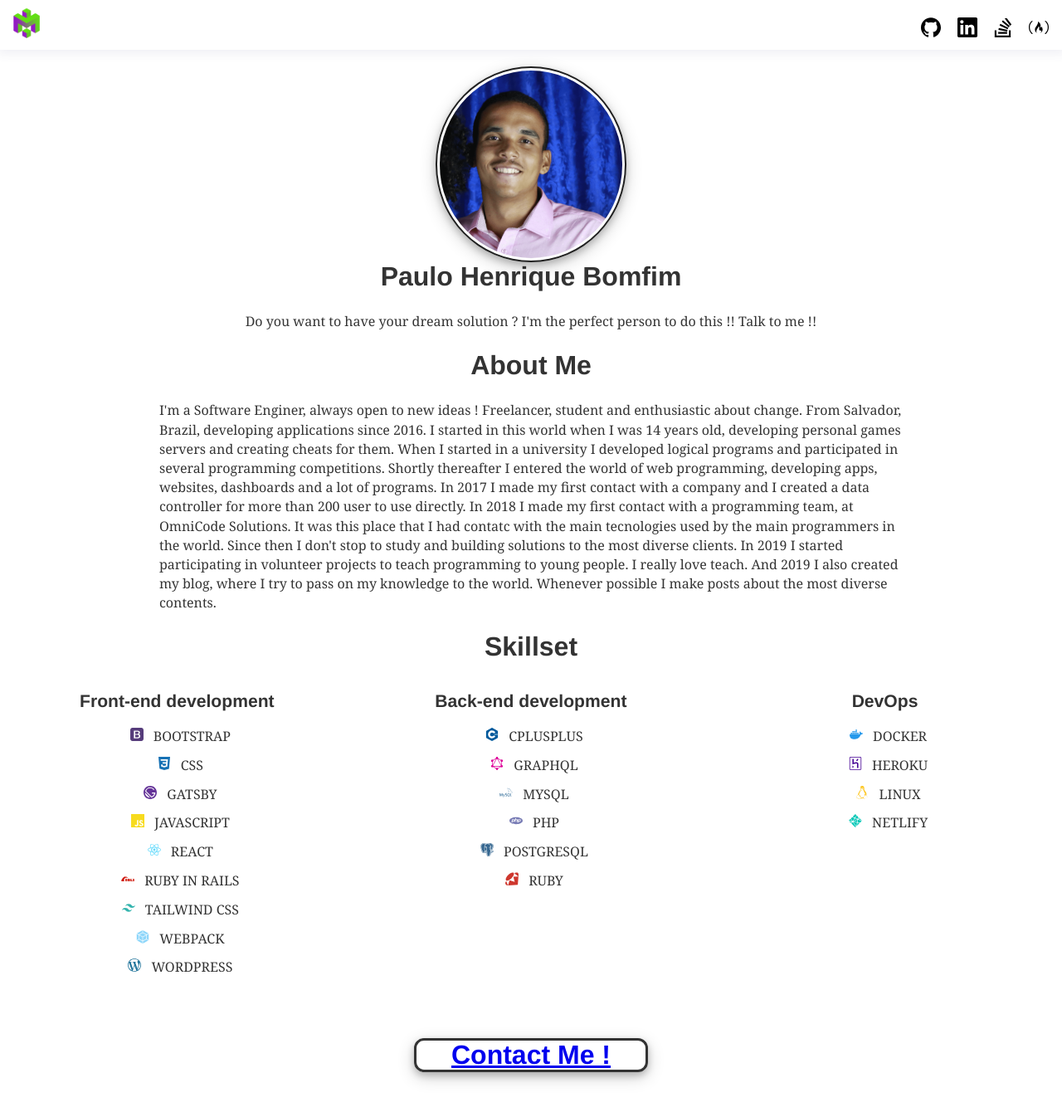
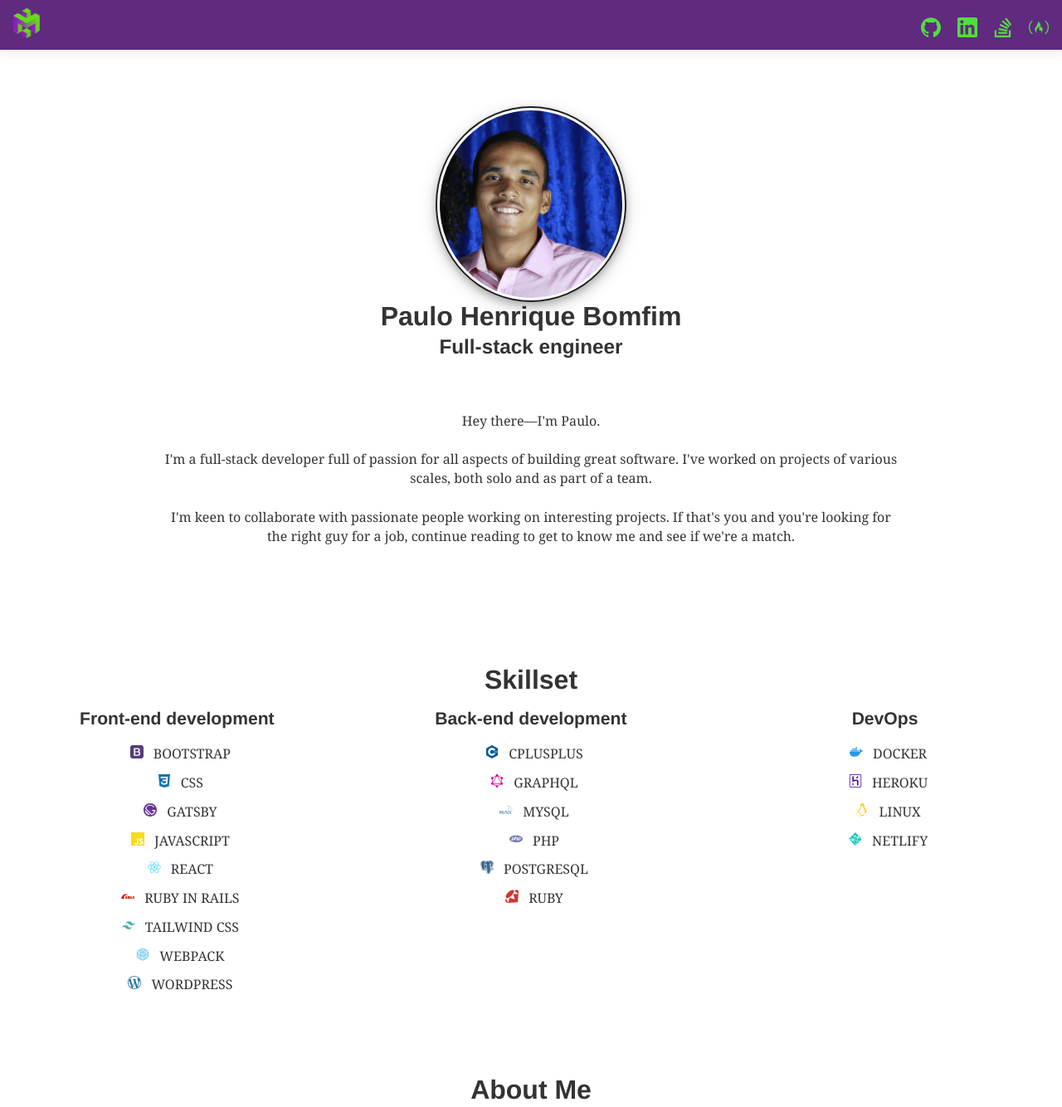
Before and after one commit to phbomfim/portfolio, a Gatsby site: page / in a window 1280 px wide. Shown: the top 1334 px of the page at 83% size. Built offline with nearby package versions, Linux system fonts and the light colour scheme; Gatsby itself is replaced by a stand-in of ours.

Commit message:
Update style v03

```diff
--- a/src/components/footer.js
+++ b/src/components/footer.js
@@ -3,7 +3,7 @@ import React from "react"
 export default function Footer() {
   return(
     <footer>
-      <p>Copyright © 2020</p>
+      <p>phbomfim © 2020</p>
     </footer>
   )
 }
--- a/src/components/header.js
+++ b/src/components/header.js
@@ -15,16 +15,16 @@ export default function Header(){
       </Link>
       <ul className="list-links">
         <Link to="https://github.com/phbomfim/"  target="_blank">
-          <img className="logo-link" src={github} alt="" />
+          <img className="logo-link github" src={github} alt="" />
         </Link>
         <Link to="https://www.linkedin.com/in/phbomfim/"  target="_blank">
-          <img className="logo-link" src={linkedin} alt="" />
+          <img className="logo-link linkedin" src={linkedin} alt="" />
         </Link>
         <Link to="https://pt.stackoverflow.com/users/86147/paulo-bomfim?tab=profile"  target="_blank">
-          <img className="logo-link" src={stackoverflow} alt="" />
+          <img className="logo-link stackoverflow" src={stackoverflow} alt="" />
         </Link>
         <Link to="https://www.freecodecamp.org/phbomfim"  target="_blank">
-          <img className="logo-link" src={freecodecamp} alt="" />
+          <img className="logo-link freecodecamp" src={freecodecamp} alt="" />
         </Link>
       </ul>
     </header>
--- a/src/pages/index.js
+++ b/src/pages/index.js
@@ -12,7 +12,6 @@ import react from "../images/react.svg"
 import ruby from "../images/ruby.svg"
 import rubyonrails from "../images/rubyonrails.svg"
 import wordpress from "../images/wordpress.svg"
-
 import bootstrap from "../images/bootstrap.svg"
 import cplusplus from "../images/cplusplus.svg"
 import docker from "../images/docker.svg"
@@ -28,31 +27,19 @@ import webpack from "../images/webpack.svg"
 export default function Home() {
   return (
     <Layout>
-      <div className="content" id="Home">
+      <div className="content">
         <img className="avatar" src={phbomfim} />
-        <div className="info">
         <h1>Paulo Henrique Bomfim </h1>
-          <p>
-            Do you want to have your dream solution ? I'm the perfect person to do this !!
-            Talk to me !!
-          </p>
+        <h2>Full-stack engineer</h2>
       </div>
-        <div className="about" id="About">
-          <h1>About Me</h1>
-          <p>
-            I'm a Software Enginer, always open to new ideas !
-            Freelancer, student and enthusiastic about change. From Salvador, Brazil, developing applications since 2016.
-            I started in this world when I was 14 years old, developing personal games servers and creating cheats for them.
-            When I started in a university I developed logical programs and participated in several programming competitions.
-            Shortly thereafter I entered the world of web programming, developing apps, websites, dashboards and a lot of programs.
-            In 2017 I made my first contact with a company and I created a data controller for more than 200 user to use directly.
-            In 2018 I made my first contact with a programming team, at OmniCode Solutions. It was this place that I had contatc with the main tecnologies used by the main programmers in the world.
-            Since then I don't stop to study and building solutions to the most diverse clients.
-            In 2019 I started participating in volunteer projects to teach programming to young people. I really love teach.
-            And 2019 I also created my blog, where I try to pass on my knowledge to the world. Whenever possible I make posts about the most diverse contents.
-          </p>
+      <div className="resume">
+        <p>Hey there—I'm Paulo.</p>
+        <p>I'm a full-stack developer full of passion for all aspects of building great software.
+        I've worked on projects of various scales, both solo and as part of a team.</p>
+        <p>I'm keen to collaborate with passionate people working on interesting projects.
+        If that's you and you're looking for the right guy for a job, continue reading to get to know me and see if we're a match.</p>
       </div>
-        <div className="skills row" id="Skills">
+      <div className="skills row">
         <h1>Skillset</h1>
         <div className="column">
           <h3>Front-end development</h3>
@@ -89,9 +76,25 @@ export default function Home() {
           </ul>
         </div>
       </div>
-        <div className="contact" id="Contact">
-          <a href="mailto:contact@phbomfim.dev"><h1 className="ct">Contact Me !</h1></a>
+      <div className="about">
+        <h1>About Me</h1>
+        <p className="about-text">
+          I'm a Software Enginer, always open to new ideas !
+          Freelancer, student and enthusiastic about change. From Salvador, Brazil, developing applications since 2016.
+          I started in this world when I was 14 years old, developing personal games servers and creating cheats for them.
+          When I started in a university I developed logical programs and participated in several programming competitions.
+          Shortly thereafter I entered the world of web programming, developing apps, websites, dashboards and a lot of programs.
+          In 2017 I made my first contact with a company and I created a data controller for more than 200 user to use directly.
+          In 2018 I made my first contact with a programming team, at OmniCode Solutions. It was this place that I had contatc with the main tecnologies used by the main programmers in the world.
+          Since then I don't stop to study and building solutions to the most diverse clients.
+          In 2019 I started participating in volunteer projects to teach programming to young people. I really love teach.
+          And 2019 I also created my blog, where I try to pass on my knowledge to the world. Whenever possible I make posts about the most diverse contents.
+        </p>
       </div>
+      <div className="contact">
+        <h2>Want to get in touch?</h2>
+        <p>Shoot me an email and I'll get back to you soon 🙂 </p>
+        <div className="contact-box"><a href="mailto:contact@phbomfim.dev"><h4 className="ct">Get In Touch </h4></a></div>
       </div>
     </Layout>
   );
--- a/src/styles/global.css
+++ b/src/styles/global.css
@@ -11,7 +11,7 @@ header{
   padding:0.5em 1em;
   vertical-align: middle;
 
-  background-color: rgba(255, 255, 255);
+  background-color: rgb(79, 19, 114, 0.9);
   box-shadow: 1px 1px 12px 4px #3e408414;
 
   position: fixed;
@@ -38,35 +38,61 @@ img, a{
 
 h1{
   text-align: center;
-  margin-bottom: 2%;
+  margin-bottom: 0.2em;
 }
 
-h3{
+h2{
+  margin-top: 0;
+}
+
+h3, h4{
   text-align: center;
   margin-bottom: 5%;
   margin-top: 0;
 }
 
 p{
+
   margin-left: auto;
   margin-right: auto;
   width: 70%;
 }
 
 .content{
-  margin-top: 5em;
+  margin-top: 8em;
 }
 
-.info{
+.resume{
+  margin-top: 4em;
+  margin-bottom: 9em;
+}
+
+.info, .resume , .content{
   text-align: center;
 }
 
+.about{
+  margin-top: 4em;
+  margin-bottom: 8em;
+}
+
+.about-text{
+  margin-top: 2em;
+  margin-bottom: 3em;
+}
+
 .contact{
-  width: 22%;
   margin-left: auto;
   margin-right: auto;
   margin-top: 2.5em;
-  margin-bottom: 2.5em;
+  margin-bottom: 6.5em;
+  text-align: center;
+}
+
+.contact-box{
+  width: 12%;
+  margin-left: auto;
+  margin-right: auto;
   border-style: solid;
   border-radius: 12px;
 
@@ -74,7 +100,7 @@ p{
   transition-duration: 0.4s
 }
 
-.contact:hover{
+.contact-box:hover{
   box-shadow: 0 12px 16px 0 rgba(0,0,0,0.24),0 17px 50px 0 rgba(0,0,0,0.19);
 }
 
@@ -177,6 +203,10 @@ a.head-link:hover, a.head-link1:hover, a.head-link2:hover{
 
 /* FIX TAG COLORS*/
 
+.github, .linkedin, .stackoverflow, .freecodecamp{
+  filter: invert(91%) sepia(93%) saturate(4663%) hue-rotate(46deg) brightness(93%) contrast(86%);
+}
+
 .bootstrap{
   filter: invert(23%) sepia(8%) saturate(4723%) hue-rotate(223deg) brightness(99%) contrast(84%);
 }
```
Lines whose indentation alone changed are shown as unchanged.
